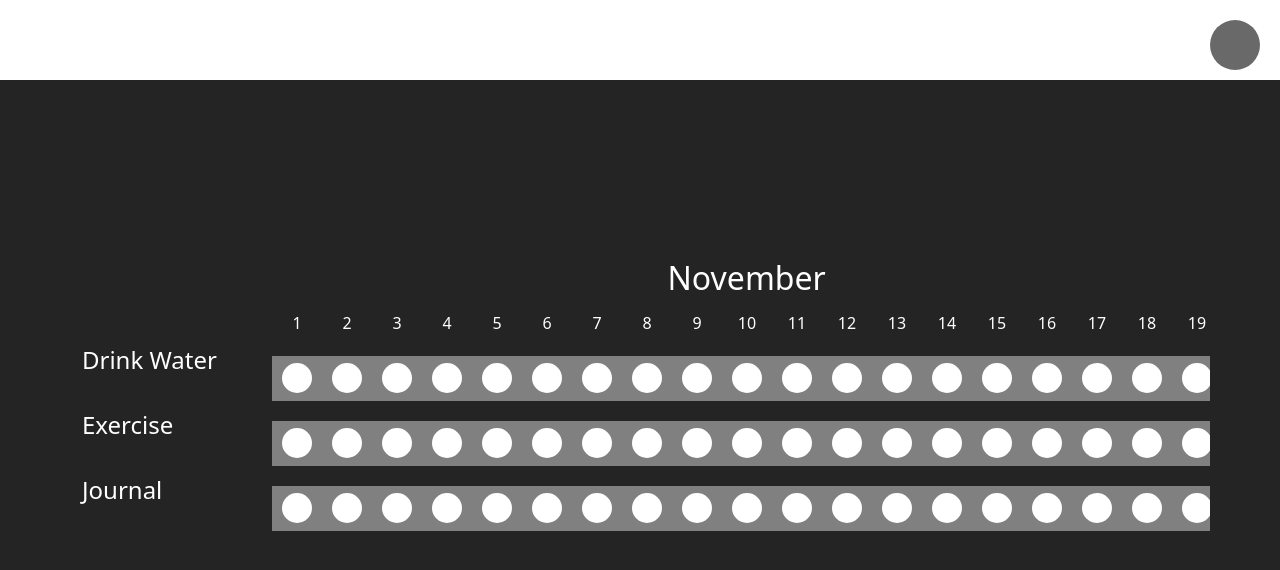
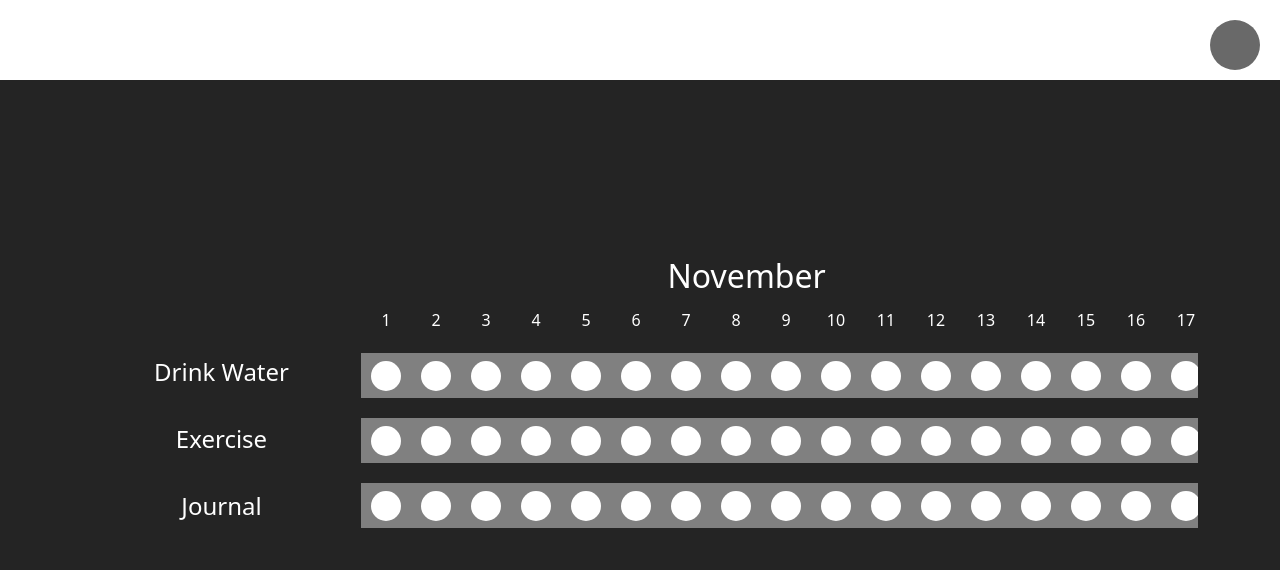
Before and after one commit to dfergusbrown/habitchains, a React (Vite) app: page / in a window 1280 px wide. Shown: the top 570 px of the page. Built offline with nearby package versions, Linux system fonts and the light colour scheme.

Commit message:
description format

```diff
--- a/src/App.css
+++ b/src/App.css
@@ -46,6 +46,18 @@ header {
   flex: none;
 }
 
+.descriptionBox {
+  margin-top: 40px;
+}
+
+.description {
+  min-height: 45px;
+  padding: 15px 0px 15px;
+  text-align: center;
+  display: flex;
+  align-items: center;
+}
+
 .habitRow {
   flex-wrap: nowrap !important;
 }
--- a/src/App.jsx
+++ b/src/App.jsx
@@ -23,9 +23,22 @@ function App() {
           <Row className="month">
             <Col xs={{offset: 2}}><h2>{months[month]}</h2></Col>
           </Row>
-          <Container className='scrollContainer'>
+
+          <Container className="d-flex">
+            <Col xs={3} className='d-flex flex-column'>
+              <div className='descriptionBox'>
+                {habits.map(goal => {
+                  return(
+                    <Row className='description'>
+                        <h4>{goal}</h4>
+                    </Row>
+                  )
+                })}
+              </div>
+            </Col>
+            <Col className='scrollContainer'>
               <Row>
-              <Col xs={{offset: 2}} className='dates'>
+                <Col className='dates'>
                     {dateRow.map(item => {
                       return(
                         <div>{item}</div>
@@ -36,9 +49,9 @@ function App() {
               {habits.map(goal => {
                 return(
                   <Row className='habitRow'>
-                  <Col className='description' xs={2}>
+                    {/* <Col className='description' xs={2}>
                       <h4>{goal}</h4>
-                  </Col>
+                    </Col> */}
                     <div>
                       <div className='habitLine'>
                         {dateRow.map(index => {
@@ -51,6 +64,7 @@ function App() {
                   </Row>
                 )
               })}
+            </Col>
           </Container>
         </Container>
       </body>
```
Lines whose indentation alone changed are shown as unchanged.
